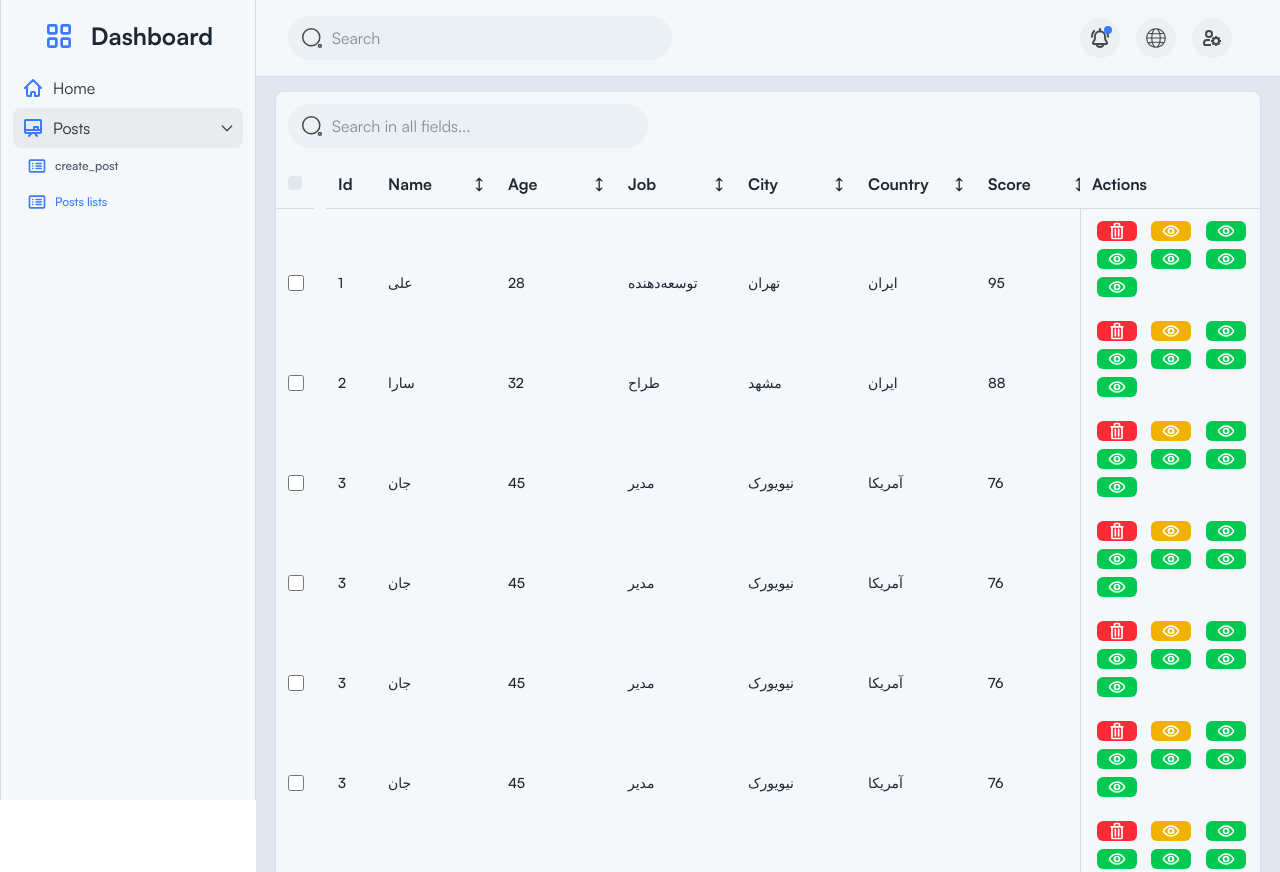
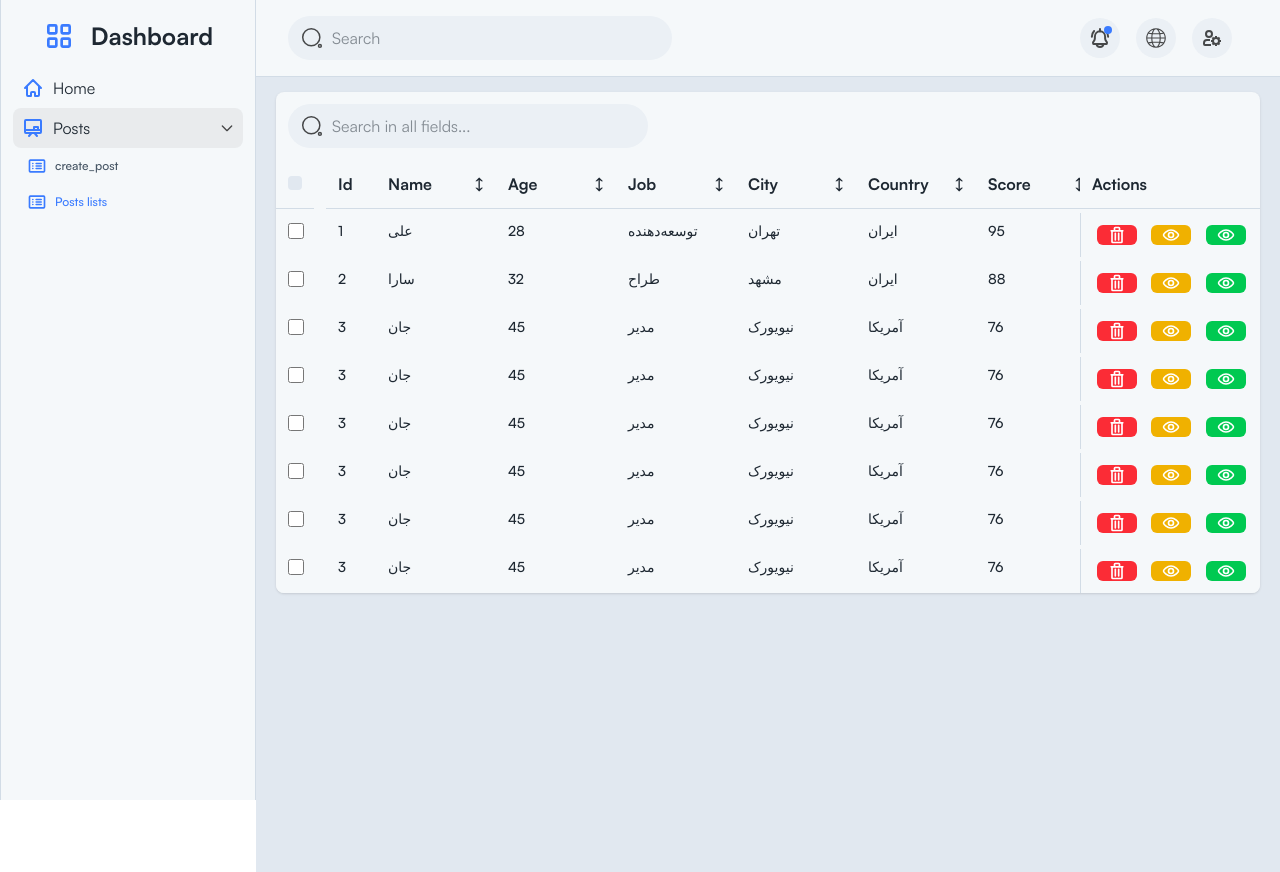
Before and after one commit to mfelfelani72/react-admin, a React (Vite) app: page /posts in a window 1280 px wide. Built offline with nearby package versions, Linux system fonts and the light colour scheme.

Commit message:
update table

```diff
--- a/src/features/core/components/Table/Table.jsx
+++ b/src/features/core/components/Table/Table.jsx
@@ -292,7 +292,7 @@ const Table = ({
           {/* Fixed action column */}
           <div
             ref={lastColRef}
-            className="flex-shrink-0 sticky right-0 z-10 bg-Background-light dark:bg-Background-dark"
+            className="flex-shrink-0 sticky right-0 z-10 bg-Background-light dark:bg-Background-dark flex flex-col justify-between"
             style={{ width: 180 }}
           >
             <div className="p-3 bg-Background-light dark:bg-Background-dark font-bold text-Text-light dark:text-Text-dark border-b border-Line-light dark:border-Line-dark sticky top-0 z-20">
--- a/src/features/posts/containers/PostLists.jsx
+++ b/src/features/posts/containers/PostLists.jsx
@@ -137,42 +137,6 @@ const PostLists = () => {
                 <ViewIcon className={"w-5 h-5 text-white dark:text-white"} />
               ),
             },
-            {
-              title: "edit",
-              action: (item) => console.log("Edit item:", item),
-              type: "edit",
-              color: "bg-green-500",
-              icon: (
-                <ViewIcon className={"w-5 h-5 text-white dark:text-white"} />
-              ),
-            },
-            {
-              title: "edit",
-              action: (item) => console.log("Edit item:", item),
-              type: "edit",
-              color: "bg-green-500",
-              icon: (
-                <ViewIcon className={"w-5 h-5 text-white dark:text-white"} />
-              ),
-            },
-            {
-              title: "edit",
-              action: (item) => console.log("Edit item:", item),
-              type: "edit",
-              color: "bg-green-500",
-              icon: (
-                <ViewIcon className={"w-5 h-5 text-white dark:text-white"} />
-              ),
-            },
-            {
-              title: "edit",
-              action: (item) => console.log("Edit item:", item),
-              type: "edit",
-              color: "bg-green-500",
-              icon: (
-                <ViewIcon className={"w-5 h-5 text-white dark:text-white"} />
-              ),
-            },
           ]}
         />
       </div>
```
